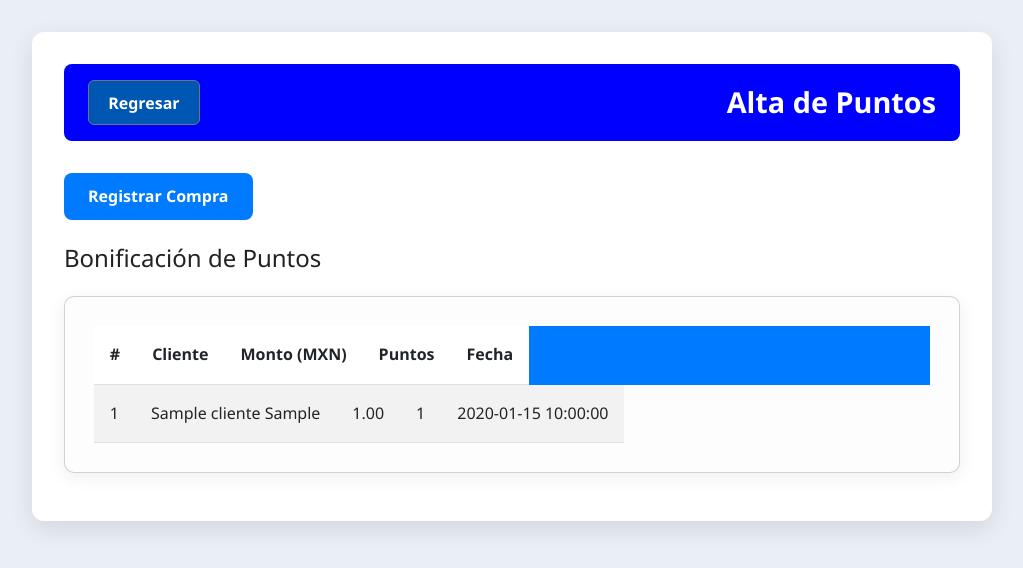
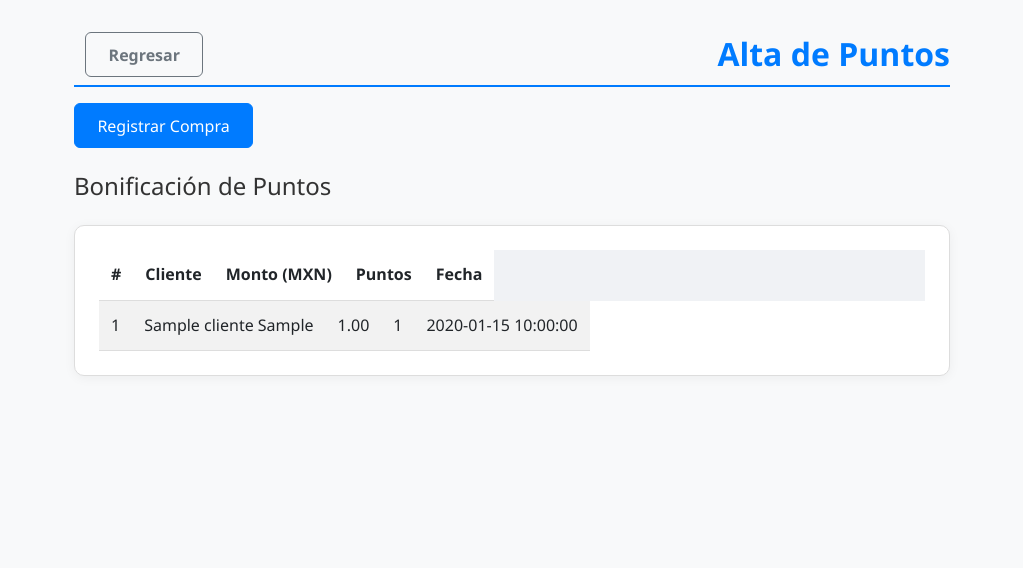
Before and after one commit to AreliENN/Fidelizaci-n_Online, a PHP site: page /Modulo_Puntos.php in a window 1280 px wide. Shown: the top 568 px of the page, without its empty margins (128-1151 px from the left). Run offline with PHP 8.4, Linux system fonts and the light colour scheme; the visitor is signed in with stand-in values (Sample User, id 1); tables that the repository leaves empty hold one stand-in row (values such as "Sample post").

Commit message:
Volviendo version anterior

```diff
--- a/Modulo_Puntos.php
+++ b/Modulo_Puntos.php
@@ -71,133 +71,115 @@ function handleFormSubmission($pdo) {
     <link href="https://cdn.jsdelivr.net/npm/bootstrap@5.3.0/dist/css/bootstrap.min.css" rel="stylesheet" />
     <link rel="stylesheet" href="css/general.css" />
     <style>
-body {
+        body {
   font-family: 'Segoe UI', 'Helvetica Neue', sans-serif;
   font-size: 16px;
   line-height: 1.6;
-  color: #222;
-  background-color: #e9eff5;
-  margin: 0;
-  padding: 0;
+  color: #333;
+  background-color: #f8f9fa;
+}
+
+.header {
+  padding: 1rem;
+  display: flex;
+  align-items: center;
+}
+
+.header a {
+  margin-right: 1rem;
+  font-size: 1.5rem;
+  color: #556;
+  text-decoration: none;
 }
 
 .container {
-  max-width: 960px;
-  margin: 2rem auto;
-  background-color: #fff;
-  padding: 2rem;
-  border-radius: 12px;
-  box-shadow: 0 8px 25px rgba(0, 0, 0, 0.1);
+  max-width: 900px;
+  margin-top: 2rem;
 }
 
 .page-header {
+  margin: 2rem 0 1rem;
   display: flex;
   justify-content: space-between;
   align-items: center;
-  background-color:rgb(0, 0, 255);
-  color: #fff;
-  padding: 1rem 1.5rem;
-  border-radius: 8px;
+  border-bottom: 2px solid #007bff;
+  padding-bottom: 0.5rem;
+}
+
+.page-header h2 {
+  color: #007bff;
+  font-weight: 700;
+  margin: 0;
+}
+
+.card {
+  padding: 1.5rem;
+  box-shadow: 0 2px 12px rgba(0, 0, 0, 0.05);
+  border: 1px solid #ddd;
+  border-radius: 10px;
+  background-color: #ffffff;
   margin-bottom: 2rem;
 }
 
-.page-header h2 {
-  font-size: 1.8rem;
-  font-weight: bold;
-  margin: 0;
-}
-
-.page-header a {
-  color: #fff;
-  text-decoration: none;
-  background-color: #0056b3;
-  padding: 0.6rem 1.2rem;
+.btn {
+  padding: 0.6rem 1.4rem;
   border-radius: 6px;
-  font-weight: bold;
-}
-
-.card {
-  background-color: #fdfdfd;
-  border-radius: 10px;
-  padding: 1.8rem;
-  margin-top: 1.5rem;
-  box-shadow: 0 4px 18px rgba(0, 0, 0, 0.07);
-}
-
-.card h4 {
-  margin-bottom: 1.5rem;
-  color: #007bff;
-}
-
-.btn {
-  padding: 0.7rem 1.5rem;
-  border-radius: 8px;
-  font-size: 1rem;
-  font-weight: 600;
+  font-weight: 500;
 }
 
 .btn-primary {
   background-color: #007bff;
-  border: none;
-  color: #fff;
+  border-color: #007bff;
 }
 
 .btn-primary:hover {
   background-color: #0056b3;
+  border-color: #004d99;
 }
 
-.btn-secondary {
-  background-color: #6c757d;
-  border: none;
-  color: #fff;
-}
-
-.btn-secondary:hover {
-  background-color: #545b62;
+.btn-outline-secondary, .btn-secondary {
+  min-width: 110px;
+  font-weight: 600;
+  margin-left: 0.7rem;
 }
 
 .form-label {
   font-weight: 600;
 }
 
-.form-control,
-.form-select {
-  border-radius: 8px;
-  padding: 0.6rem;
-  font-size: 1rem;
+.form-select, .form-control {
+  border-radius: 6px;
+}
+
+.thumb {
+  width: 100px;
+  height: 100px;
+  object-fit: cover;
+  border-radius: 4px;
 }
 
 .table {
   margin-top: 1.5rem;
-  border-collapse: collapse;
-  width: 100%;
 }
 
-.table th,
-.table td {
-  padding: 1rem;
-  border-bottom: 1px solid #dee2e6;
+.table th, .table td {
+  vertical-align: middle;
+  padding: 0.75rem;
 }
 
 .table thead {
-  background-color: #007bff;
-  color: #fff;
+  background-color: #f0f2f5;
+  font-weight: bold;
 }
 
-.table-striped tbody tr:nth-child(odd) {
-  background-color: #f8f9fa;
+.table-striped tbody tr:nth-of-type(odd) {
+  background-color: #fafafa;
 }
 
 .table-striped tbody tr:hover {
-  background-color: #e2e6ea;
+  background-color: #f1f7ff;
 }
 
-.thumb {
-  width: 90px;
-  height: 90px;
-  border-radius: 8px;
-  object-fit: cover;
-}
 </style>
 
 </head>
```
